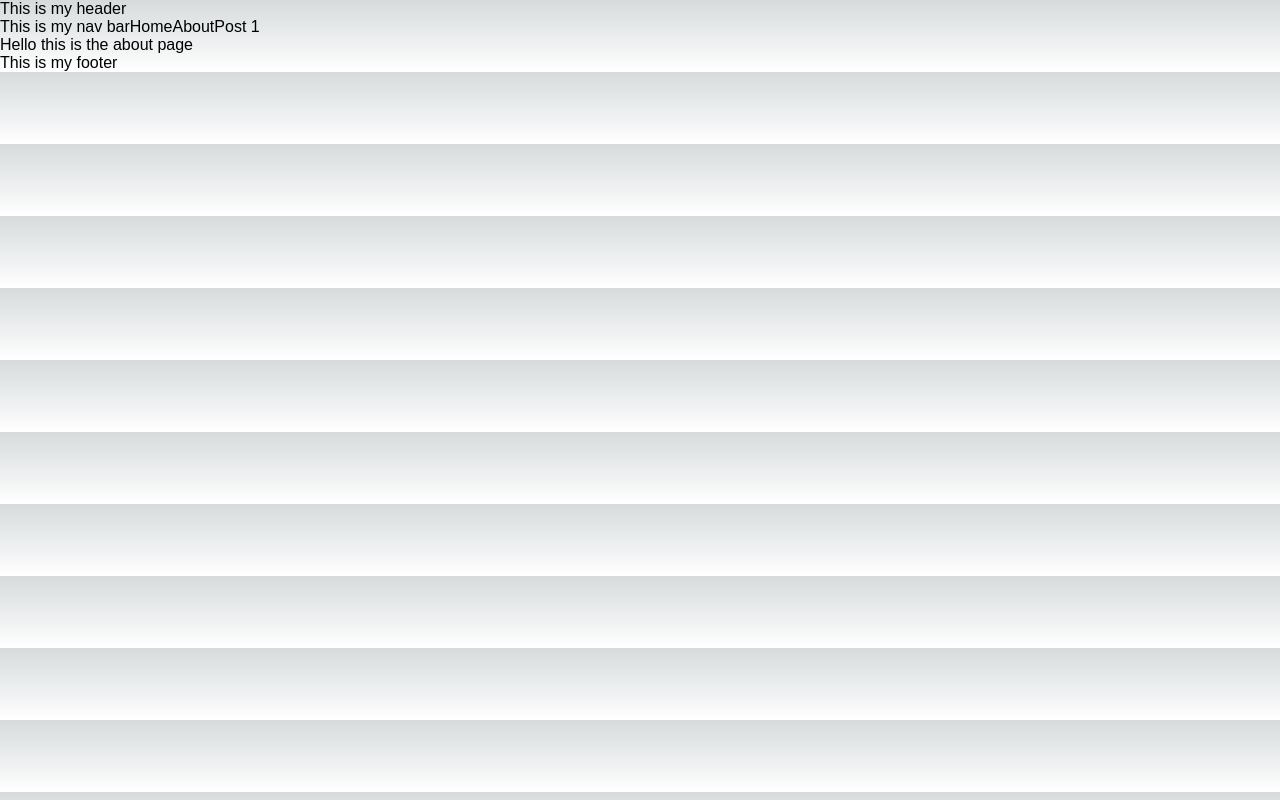
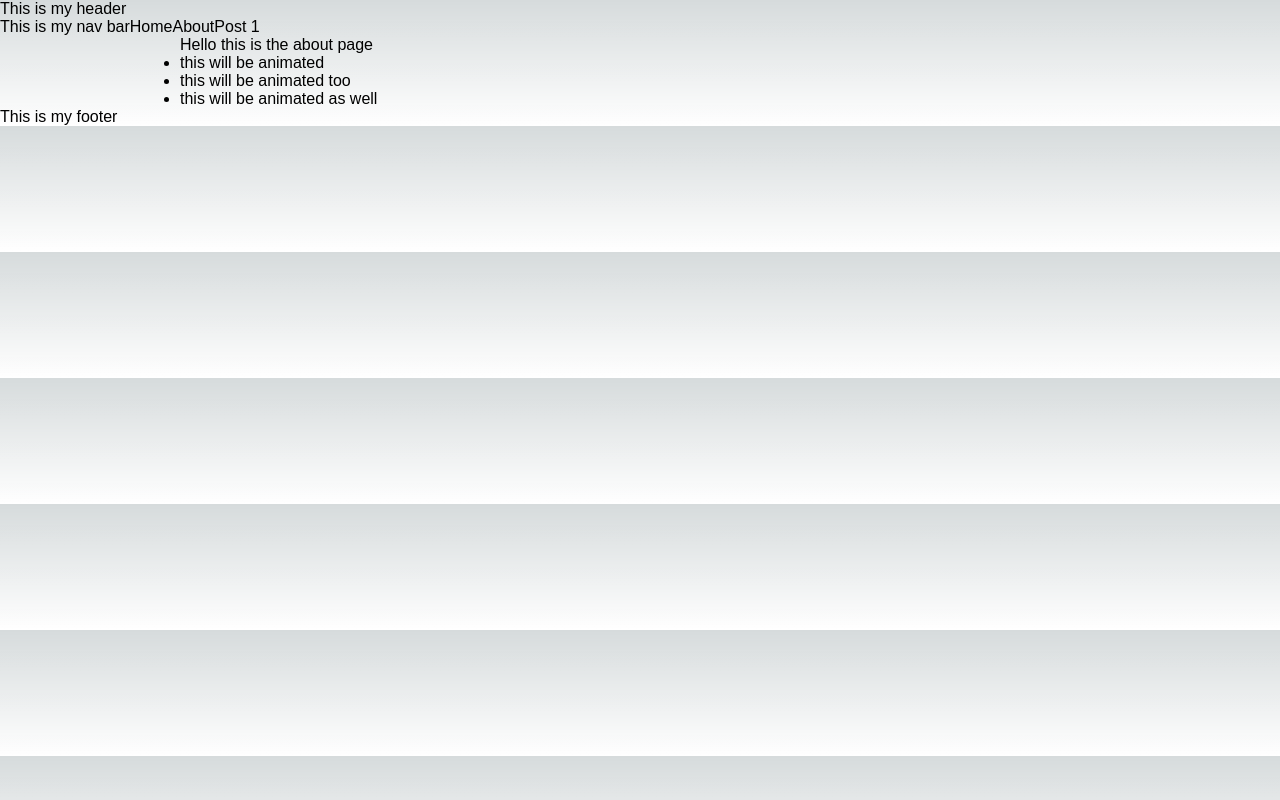
Before and after one commit to maxtalks123/NextjsWorkshop, a Next.js app in the folder nextjsworkshop/: page /About in a window 1280 px wide. Built offline with nearby package versions, Linux system fonts and the light colour scheme; a web font is replaced by a local one.

Commit message:
animation added

```diff
--- a/nextjsworkshop/package.json
+++ b/nextjsworkshop/package.json
@@ -10,6 +10,7 @@
   },
   "dependencies": {
     "@vercel/postgres": "^0.7.2",
+    "framer-motion": "^11.0.6",
     "next": "14.1.0",
     "react": "^18",
     "react-dom": "^18"
--- /dev/null
+++ b/nextjsworkshop/src/app/About/Animate.jsx
@@ -0,0 +1,14 @@
+"use client";
+import { motion } from "framer-motion";
+
+export default function Animate({ children }) {
+  return (
+    <motion.div
+      initial={{ translateX: -180 }}
+      animate={{ translateX: 180 }}
+      transition={{ duration: 5 }}
+    >
+      {children}
+    </motion.div>
+  );
+}
--- a/nextjsworkshop/src/app/About/page.js
+++ b/nextjsworkshop/src/app/About/page.js
@@ -1,3 +1,16 @@
+"use Client";
+import {motion} from "framer-motion"
+import Animate from "./Animate";
+
 export default function AboutPage() {
-  return <p>Hello this is the about page</p>;
+  return (
+    <Animate>
+      <p>Hello this is the about page</p>
+      <ul>
+        <li>this will be animated</li>
+        <li>this will be animated too</li>
+        <li>this will be animated as well</li>
+      </ul>
+    </Animate>
+  );
 }
```
Also changed, not shown: 1 other file (tests, documents, lock files or other folders).
